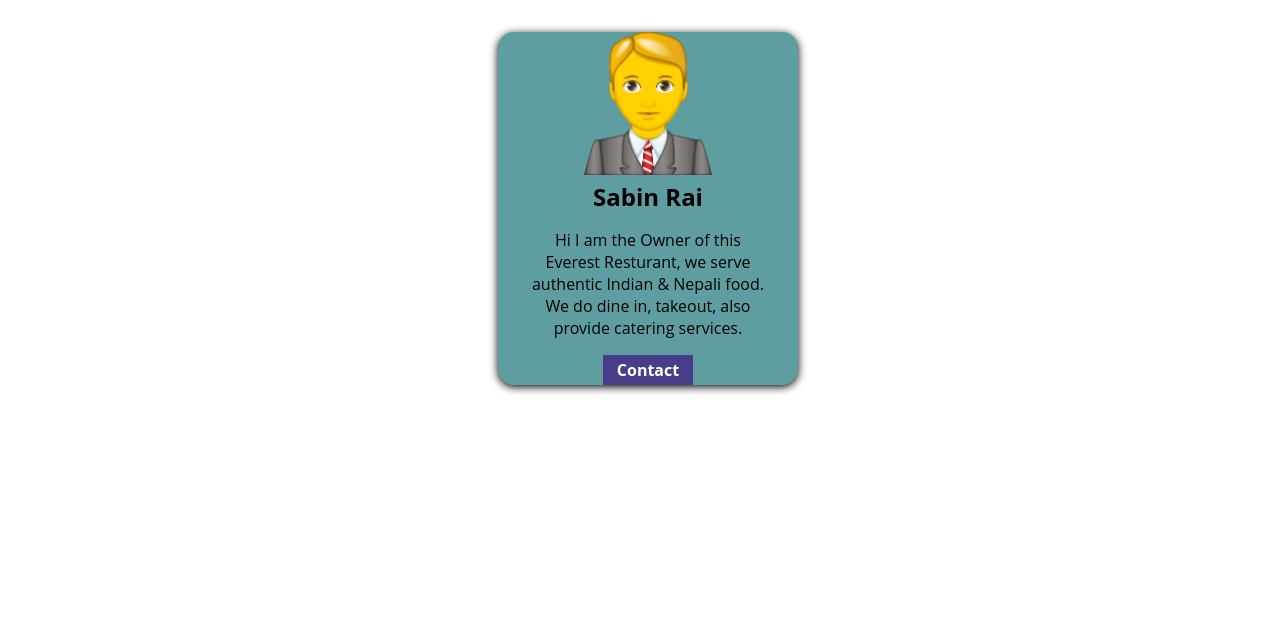
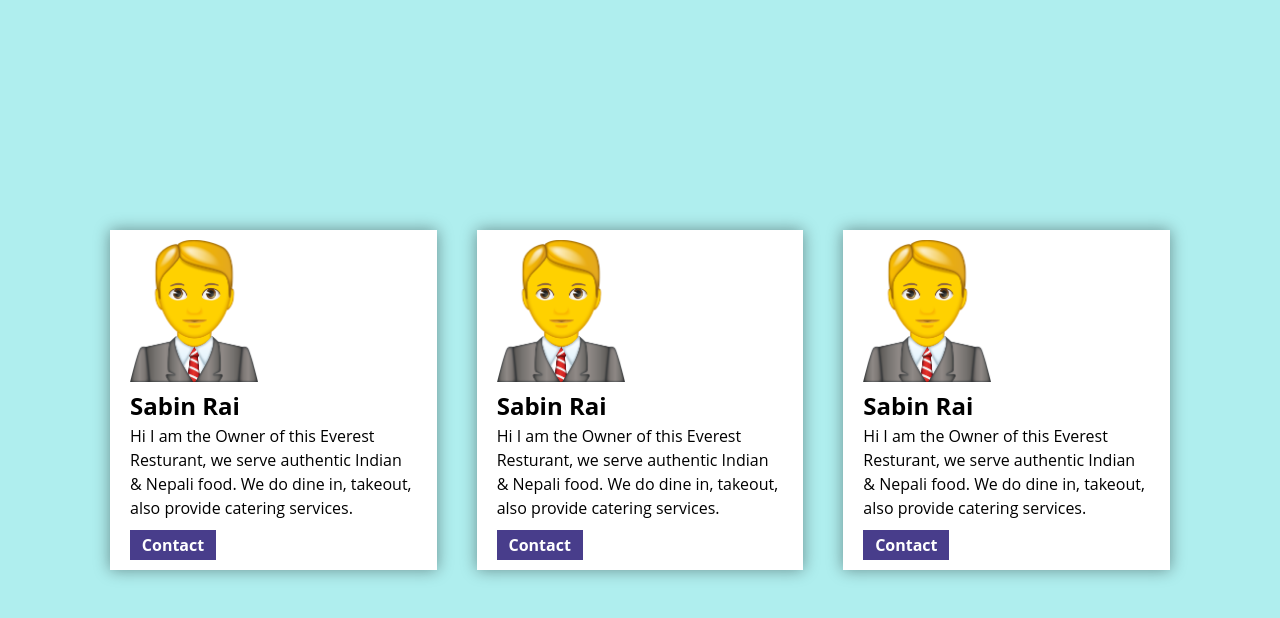
Before and after one commit to Rachin7/Flexbox-Grid-Responsive-Design-lab, a plain HTML site: page index.html in a window 1280 px wide. Drawn offline with Linux system fonts and the light colour scheme.

Commit message:
.container in same row

```diff
--- a/css/style.css
+++ b/css/style.css
@@ -19,47 +19,65 @@ body {
 /* Use a system font, if none are available use an available sans-sarif   font */
   /* font-family: system-ui, -apple-system, BlinkMacSystemFont, "Segoe UI", */
     /* Roboto, Oxygen-Sans, Ubuntu, Cantarell, "Helvetica Neue", sans-serif; */
-  margin: 2rem;
+  width: 100%;
+  min-height: 100vh;
+  align-items: center;
+  display: flex;
+  justify-content: center;
+  line-height: 1.5;
+  background: paleturquoise;
 
 }
 
-.wrapper-flex {
+/* .wrapper-flex {
   display: flex;
   flex-wrap: wrap;
   justify-content: center;
 
+} */
+
+.container {
+
+  width: 1100px;
+  max-width: 100%;
+  margin: 0 auto;
 }
 
-.container {
-  overflow: hidden;
-  box-shadow: 0px 2px 8px 0px;
-  background-color: cadetblue;
-  text-align: center;
-  border-radius: 1rem;
-  position: relative;
-  width: 300px;
-  margin-bottom: 1rem;
-  margin-left: 1rem;
 
+
+.row {
+  display: flex;
+  align-items: center;
+  justify-content: space-between;
+}
+.card {
+  flex: 1 1 21rem;
+  margin: 10px 20px;
+  background: #fff;
+  box-shadow: 0 0 15px rgba(0,0,0,0.4);
+  padding: 10px 20px;
+  flex-wrap: wrap;
+  flex-direction: column;
+  align-self: normal;
 }
 
-.profile-img {
+.card .profile-img {
   width: 8rem;
 }
 
-.name {
+.card .name {
   font-weight: bold;
   font-size: 1.5rem;
 }
 
-.description {
-  margin: 1rem 2rem;
+.card .description {
+  margin-bottom: 10px;
   font-size: 1rem;
-  text-align: center;
+
 
 }
 
-.btn {
+.card .btn {
   width: 30%;
   height: 30px;
   border: none;
--- a/index.html
+++ b/index.html
@@ -8,13 +8,27 @@
   <title>Document</title>
 </head>
 <body>
-  <div class="wrapper-flex">
     <div class="container">
-    <img src="img.png" alt="profile img" class="profile-img">
-    <p class="name">Sabin Rai</p>
-    <p class="description">Hi I am the Owner of this Everest Resturant, we serve authentic Indian & Nepali food. We do dine in, takeout, also provide catering services.</p>
-    <button class="btn">Contact</button>
-
-  </div>
+      <div class="row">
+        <div class="card">
+          <img src="img.png" alt="profile img" class="profile-img">
+          <p class="name">Sabin Rai</p>
+          <p class="description">Hi I am the Owner of this Everest Resturant, we serve authentic Indian & Nepali food. We do dine in, takeout, also provide catering services.</p>
+          <button class="btn">Contact</button>
+        </div>
+        <div class="card">
+          <img src="img.png" alt="profile img" class="profile-img">
+          <p class="name">Sabin Rai</p>
+          <p class="description">Hi I am the Owner of this Everest Resturant, we serve authentic Indian & Nepali food. We do dine in, takeout, also provide catering services.</p>
+          <button class="btn">Contact</button>
+        </div>
+        <div class="card">
+          <img src="img.png" alt="profile img" class="profile-img">
+          <p class="name">Sabin Rai</p>
+          <p class="description">Hi I am the Owner of this Everest Resturant, we serve authentic Indian & Nepali food. We do dine in, takeout, also provide catering services.</p>
+          <button class="btn">Contact</button>
+        </div>
+      </div>
+    </div>
 </body>
 </html>
```
